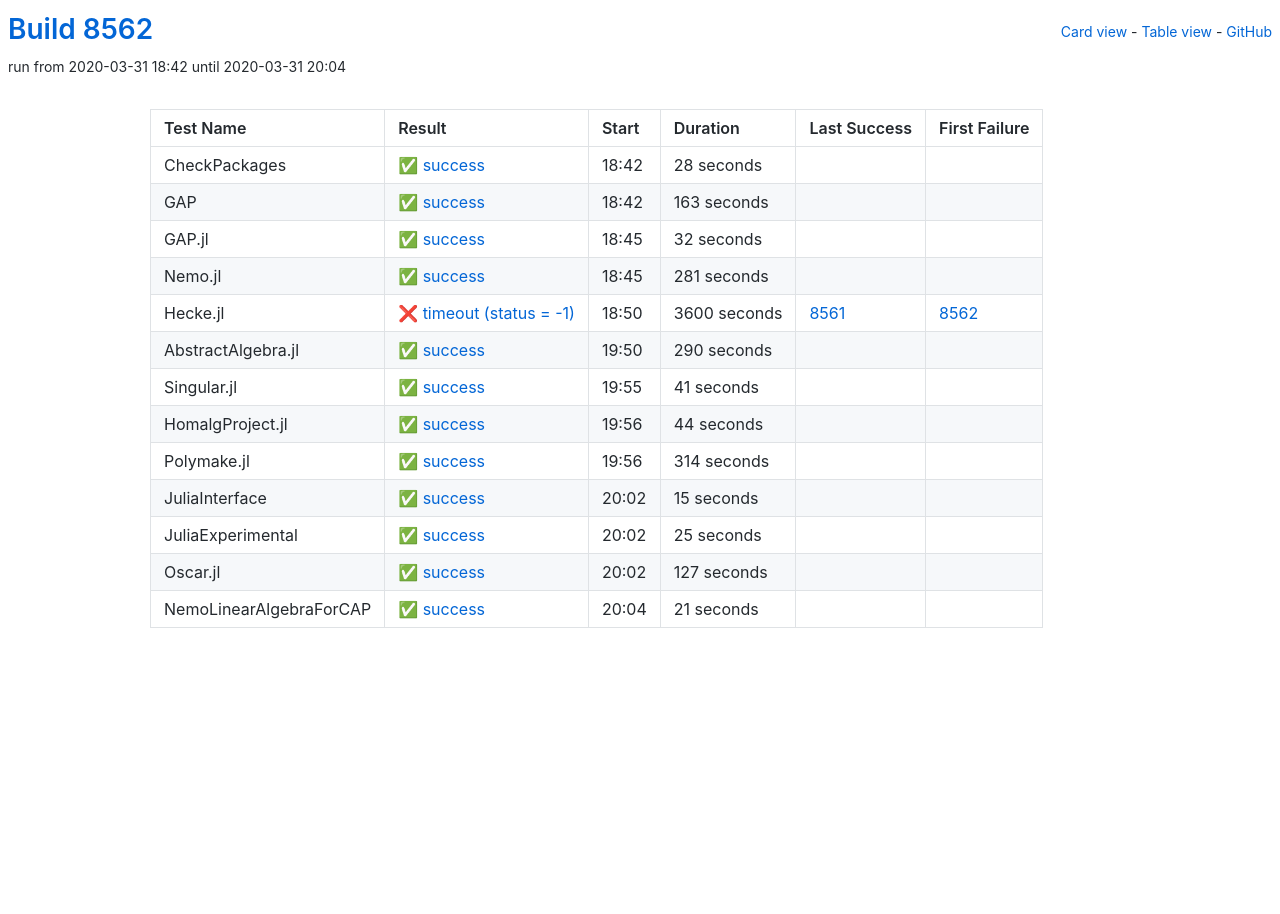
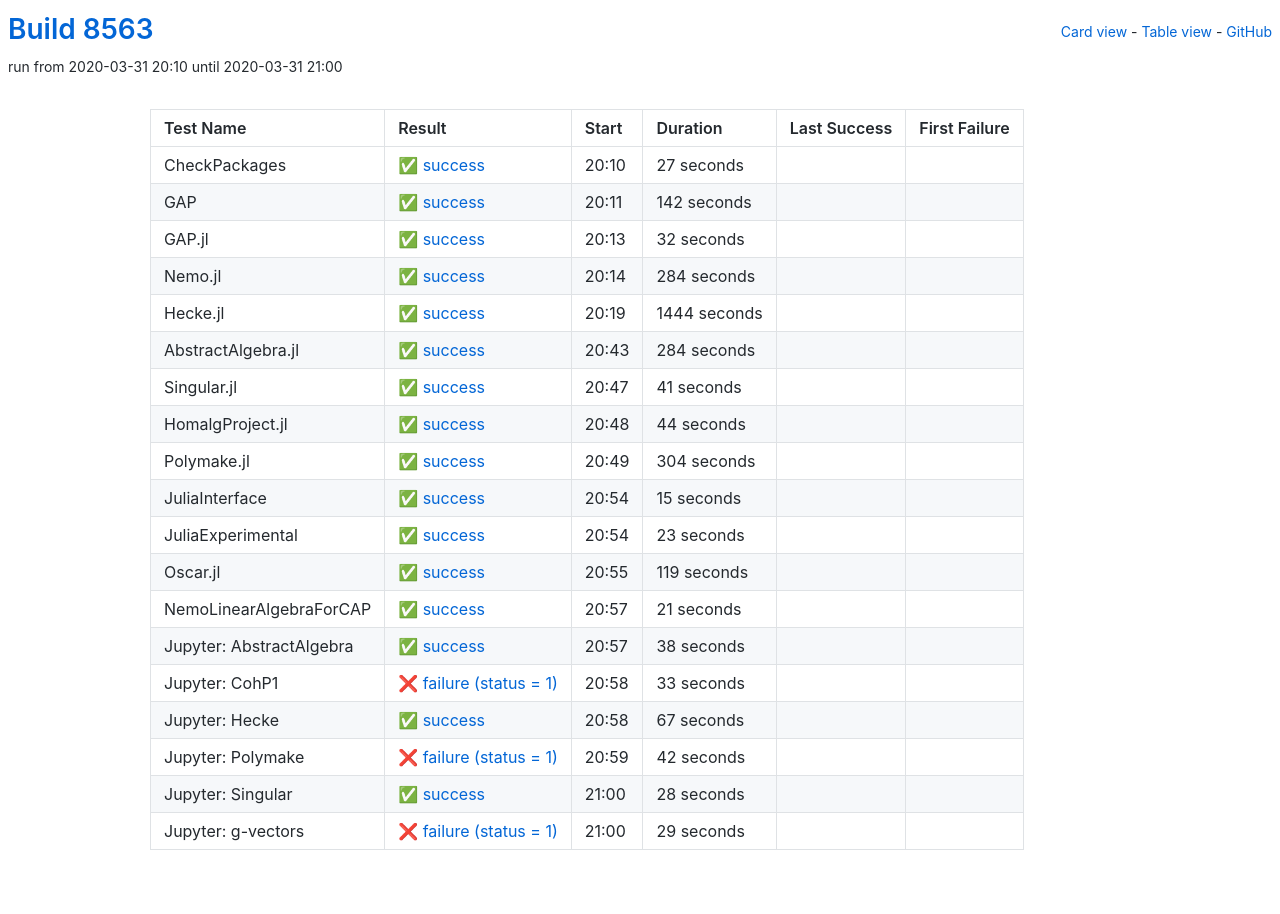
Before and after one commit to oscar-system/oscar-ci-status, a Jekyll site: the page built from table.html, in a window 1280 px wide. Built offline with Jekyll 4.4.1, drawn with Linux system fonts in a browser that asks for light colours.

Commit message:
Build 8563

```diff
--- a/_data/ci.yml
+++ b/_data/ci.yml
@@ -1,27 +1,27 @@
-build: 8562
-build_url: https://oscarci.mathematik.uni-kl.de/job/oscar/8562/
+build: 8563
+build_url: https://oscarci.mathematik.uni-kl.de/job/oscar/8563/
 job: oscar
 tests:
-- duration: 28
+- duration: 27
   exitcode: 0
   first_failure: false
   first_failure_url: null
   last_success: false
   last_success_url: null
-  log: https://oscarci.mathematik.uni-kl.de/job/oscar/8562/artifact/logs/build-8562/CheckPackages.log
+  log: https://oscarci.mathematik.uni-kl.de/job/oscar/8563/artifact/logs/build-8563/CheckPackages.log
   name: CheckPackages
-  start: 2020-03-31 18:42
+  start: 2020-03-31 20:10
   status: success
   success: true
-- duration: 163
+- duration: 142
   exitcode: 0
   first_failure: false
   first_failure_url: null
   last_success: false
   last_success_url: null
-  log: https://oscarci.mathematik.uni-kl.de/job/oscar/8562/artifact/logs/build-8562/GAP.log
+  log: https://oscarci.mathematik.uni-kl.de/job/oscar/8563/artifact/logs/build-8563/GAP.log
   name: GAP
-  start: 2020-03-31 18:42
+  start: 2020-03-31 20:11
   status: success
   success: true
 - duration: 32
@@ -30,42 +30,42 @@ tests:
   first_failure_url: null
   last_success: false
   last_success_url: null
-  log: https://oscarci.mathematik.uni-kl.de/job/oscar/8562/artifact/logs/build-8562/GAP.jl.log
+  log: https://oscarci.mathematik.uni-kl.de/job/oscar/8563/artifact/logs/build-8563/GAP.jl.log
   name: GAP.jl
-  start: 2020-03-31 18:45
+  start: 2020-03-31 20:13
   status: success
   success: true
-- duration: 281
+- duration: 284
   exitcode: 0
   first_failure: false
   first_failure_url: null
   last_success: false
   last_success_url: null
-  log: https://oscarci.mathematik.uni-kl.de/job/oscar/8562/artifact/logs/build-8562/Nemo.jl.log
+  log: https://oscarci.mathematik.uni-kl.de/job/oscar/8563/artifact/logs/build-8563/Nemo.jl.log
   name: Nemo.jl
-  start: 2020-03-31 18:45
+  start: 2020-03-31 20:14
   status: success
   success: true
-- duration: 3600
-  exitcode: -1
-  first_failure: 8562
-  first_failure_url: https://oscarci.mathematik.uni-kl.de/job/oscar/8562/
-  last_success: 8561
-  last_success_url: https://oscarci.mathematik.uni-kl.de/job/oscar/8561/
-  log: https://oscarci.mathematik.uni-kl.de/job/oscar/8562/artifact/logs/build-8562/Hecke.jl.log
-  name: Hecke.jl
-  start: 2020-03-31 18:50
-  status: timeout
-  success: false
-- duration: 290
+- duration: 1444
   exitcode: 0
   first_failure: false
   first_failure_url: null
   last_success: false
   last_success_url: null
-  log: https://oscarci.mathematik.uni-kl.de/job/oscar/8562/artifact/logs/build-8562/AbstractAlgebra.jl.log
+  log: https://oscarci.mathematik.uni-kl.de/job/oscar/8563/artifact/logs/build-8563/Hecke.jl.log
+  name: Hecke.jl
+  start: 2020-03-31 20:19
+  status: success
+  success: true
+- duration: 284
+  exitcode: 0
+  first_failure: false
+  first_failure_url: null
+  last_success: false
+  last_success_url: null
+  log: https://oscarci.mathematik.uni-kl.de/job/oscar/8563/artifact/logs/build-8563/AbstractAlgebra.jl.log
   name: AbstractAlgebra.jl
-  start: 2020-03-31 19:50
+  start: 2020-03-31 20:43
   status: success
   success: true
 - duration: 41
@@ -74,9 +74,9 @@ tests:
   first_failure_url: null
   last_success: false
   last_success_url: null
-  log: https://oscarci.mathematik.uni-kl.de/job/oscar/8562/artifact/logs/build-8562/Singular.jl.log
+  log: https://oscarci.mathematik.uni-kl.de/job/oscar/8563/artifact/logs/build-8563/Singular.jl.log
   name: Singular.jl
-  start: 2020-03-31 19:55
+  start: 2020-03-31 20:47
   status: success
   success: true
 - duration: 44
@@ -85,20 +85,20 @@ tests:
   first_failure_url: null
   last_success: false
   last_success_url: null
-  log: https://oscarci.mathematik.uni-kl.de/job/oscar/8562/artifact/logs/build-8562/HomalgProject.jl.log
+  log: https://oscarci.mathematik.uni-kl.de/job/oscar/8563/artifact/logs/build-8563/HomalgProject.jl.log
   name: HomalgProject.jl
-  start: 2020-03-31 19:56
+  start: 2020-03-31 20:48
   status: success
   success: true
-- duration: 314
+- duration: 304
   exitcode: 0
   first_failure: false
   first_failure_url: null
   last_success: false
   last_success_url: null
-  log: https://oscarci.mathematik.uni-kl.de/job/oscar/8562/artifact/logs/build-8562/Polymake.jl.log
+  log: https://oscarci.mathematik.uni-kl.de/job/oscar/8563/artifact/logs/build-8563/Polymake.jl.log
   name: Polymake.jl
-  start: 2020-03-31 19:56
+  start: 2020-03-31 20:49
   status: success
   success: true
 - duration: 15
@@ -107,31 +107,31 @@ tests:
   first_failure_url: null
   last_success: false
   last_success_url: null
-  log: https://oscarci.mathematik.uni-kl.de/job/oscar/8562/artifact/logs/build-8562/JuliaInterface.log
+  log: https://oscarci.mathematik.uni-kl.de/job/oscar/8563/artifact/logs/build-8563/JuliaInterface.log
   name: JuliaInterface
-  start: 2020-03-31 20:02
+  start: 2020-03-31 20:54
   status: success
   success: true
-- duration: 25
+- duration: 23
   exitcode: 0
   first_failure: false
   first_failure_url: null
   last_success: false
   last_success_url: null
-  log: https://oscarci.mathematik.uni-kl.de/job/oscar/8562/artifact/logs/build-8562/JuliaExperimental.log
+  log: https://oscarci.mathematik.uni-kl.de/job/oscar/8563/artifact/logs/build-8563/JuliaExperimental.log
   name: JuliaExperimental
-  start: 2020-03-31 20:02
+  start: 2020-03-31 20:54
   status: success
   success: true
-- duration: 127
+- duration: 119
   exitcode: 0
   first_failure: false
   first_failure_url: null
   last_success: false
   last_success_url: null
-  log: https://oscarci.mathematik.uni-kl.de/job/oscar/8562/artifact/logs/build-8562/Oscar.jl.log
+  log: https://oscarci.mathematik.uni-kl.de/job/oscar/8563/artifact/logs/build-8563/Oscar.jl.log
   name: Oscar.jl
-  start: 2020-03-31 20:02
+  start: 2020-03-31 20:55
   status: success
   success: true
 - duration: 21
@@ -140,8 +140,74 @@ tests:
   first_failure_url: null
   last_success: false
   last_success_url: null
-  log: https://oscarci.mathematik.uni-kl.de/job/oscar/8562/artifact/logs/build-8562/NemoLinearAlgebraForCAP.log
+  log: https://oscarci.mathematik.uni-kl.de/job/oscar/8563/artifact/logs/build-8563/NemoLinearAlgebraForCAP.log
   name: NemoLinearAlgebraForCAP
-  start: 2020-03-31 20:04
+  start: 2020-03-31 20:57
   status: success
   success: true
+- duration: 38
+  exitcode: 0
+  first_failure: false
+  first_failure_url: null
+  last_success: false
+  last_success_url: null
+  log: https://oscarci.mathematik.uni-kl.de/job/oscar/8563/artifact/logs/build-8563/Jupyter-AbstractAlgebra.log
+  name: 'Jupyter: AbstractAlgebra'
+  start: 2020-03-31 20:57
+  status: success
+  success: true
+- duration: 33
+  exitcode: 1
+  first_failure: false
+  first_failure_url: null
+  last_success: false
+  last_success_url: null
+  log: https://oscarci.mathematik.uni-kl.de/job/oscar/8563/artifact/logs/build-8563/Jupyter-CohP1.log
+  name: 'Jupyter: CohP1'
+  start: 2020-03-31 20:58
+  status: failure
+  success: false
+- duration: 67
+  exitcode: 0
+  first_failure: false
+  first_failure_url: null
+  last_success: false
+  last_success_url: null
+  log: https://oscarci.mathematik.uni-kl.de/job/oscar/8563/artifact/logs/build-8563/Jupyter-Hecke.log
+  name: 'Jupyter: Hecke'
+  start: 2020-03-31 20:58
+  status: success
+  success: true
+- duration: 42
+  exitcode: 1
+  first_failure: false
+  first_failure_url: null
+  last_success: false
+  last_success_url: null
+  log: https://oscarci.mathematik.uni-kl.de/job/oscar/8563/artifact/logs/build-8563/Jupyter-Polymake.log
+  name: 'Jupyter: Polymake'
+  start: 2020-03-31 20:59
+  status: failure
+  success: false
+- duration: 28
+  exitcode: 0
+  first_failure: false
+  first_failure_url: null
+  last_success: false
+  last_success_url: null
+  log: https://oscarci.mathematik.uni-kl.de/job/oscar/8563/artifact/logs/build-8563/Jupyter-Singular.log
+  name: 'Jupyter: Singular'
+  start: 2020-03-31 21:00
+  status: success
+  success: true
+- duration: 29
+  exitcode: 1
+  first_failure: false
+  first_failure_url: null
+  last_success: false
+  last_success_url: null
+  log: https://oscarci.mathematik.uni-kl.de/job/oscar/8563/artifact/logs/build-8563/Jupyter-g-vectors.log
+  name: 'Jupyter: g-vectors'
+  start: 2020-03-31 21:00
+  status: failure
+  success: false
```
Also changed, not shown: README.md.
